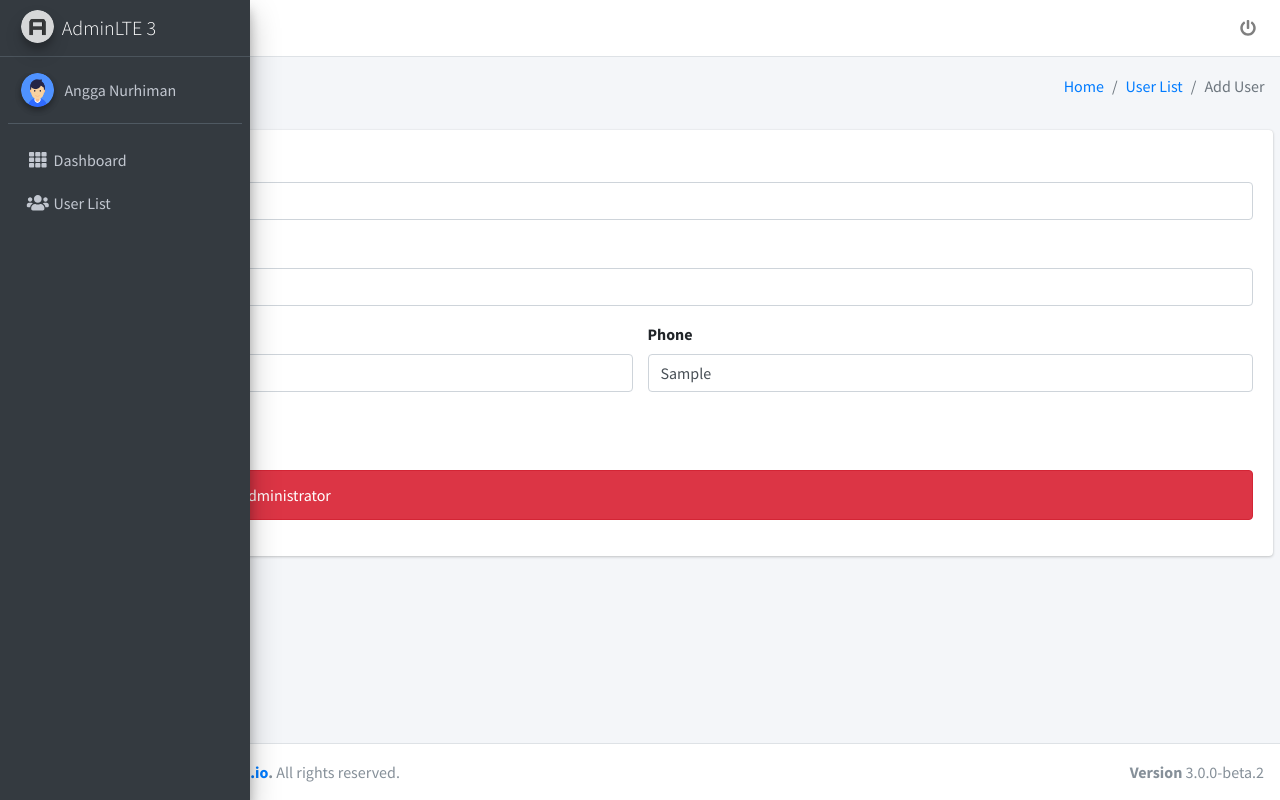
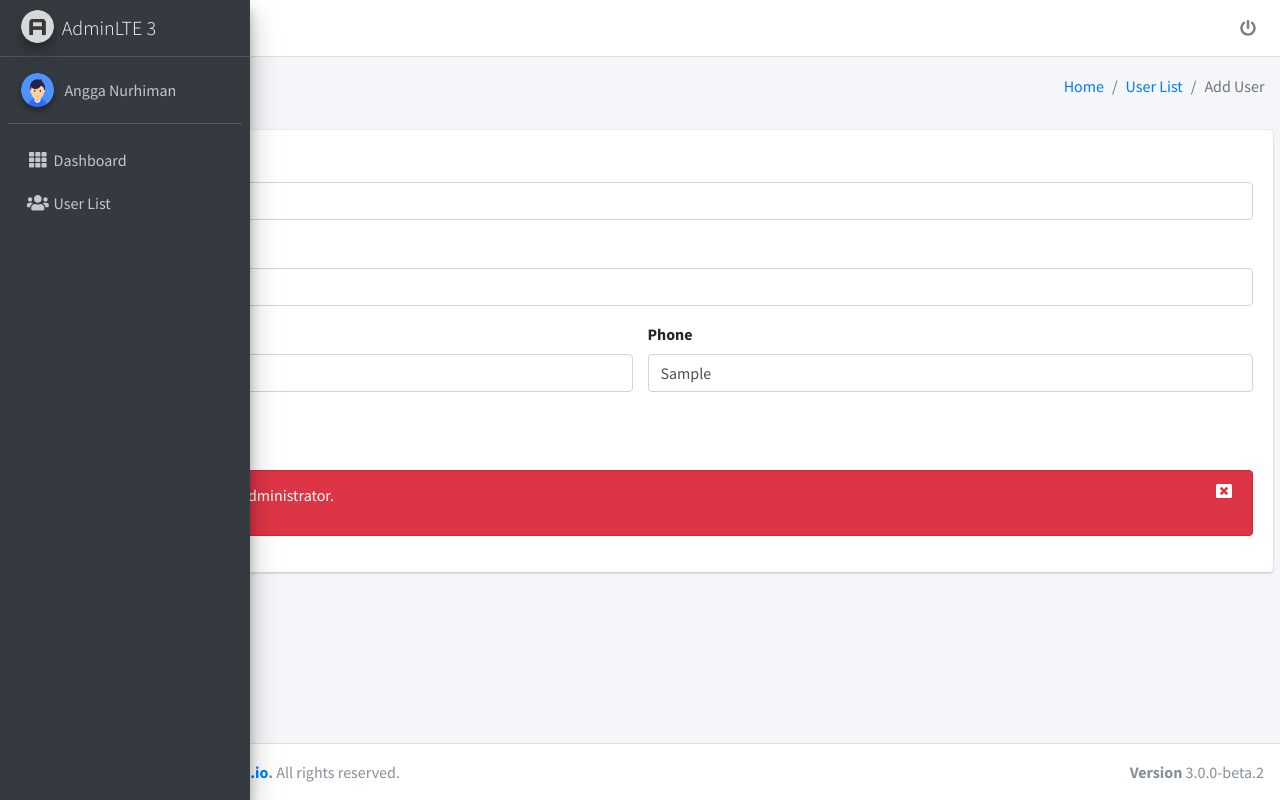
Before and after one commit to Nurhiman20/simple-crud, a Vue app: page /add-user in a window 1280 px wide. Both pictures are taken after typing "Sample", "Sample", "Sample", "Sample" into the empty fields and a click on the button "Submit". Built offline with nearby package versions, Linux system fonts and the light colour scheme; no server answers.

Commit message:
feat(Add user): Fix alert

```diff
--- a/src/pages/AddUser.vue
+++ b/src/pages/AddUser.vue
@@ -55,11 +55,16 @@
               <div class="spinner-border text-primary ml-2" role="status" v-if="loadingAdd">
                 <span class="sr-only">Loading...</span>
               </div>
-              <div class="alert alert-success mt-4" role="alert" v-if="successAddUser">
-                Successfully added user
+              <div class="alert alert-success mt-4 d-flex flex-row justify-content-between" role="alert" v-if="successAddUser">
+                <p>Successfully added user.</p>
+                <div>
+                  <button type="button" class="btn btn-warning" @click.prevent="$router.push('/user-list')">Back to user list page</button>
+                  <button type="button" class="btn btn-primary ml-2" @click.prevent="addAnother">Add another user</button>
+                </div>
               </div>
-              <div class="alert alert-danger mt-4" role="alert" v-if="failedAddUser">
-                System error. Please contact administrator
+              <div class="alert alert-danger mt-4 d-flex flex-row justify-content-between" role="alert" v-if="failedAddUser">
+                <p>System error. Please contact administrator.</p>
+                <font-awesome-icon icon="window-close" class="pointer" @click="failedAddUser = false" />
               </div>
             </form>
           </div>
@@ -83,6 +88,13 @@ export default {
     }
   },
   methods: {
+    addAnother () {
+      this.name = null
+      this.username = null
+      this.email = null
+      this.phone = null
+      this.successAddUser = false
+    },
     submitForm () {
       this.loadingAdd = true
       let allData = JSON.stringify({
```
